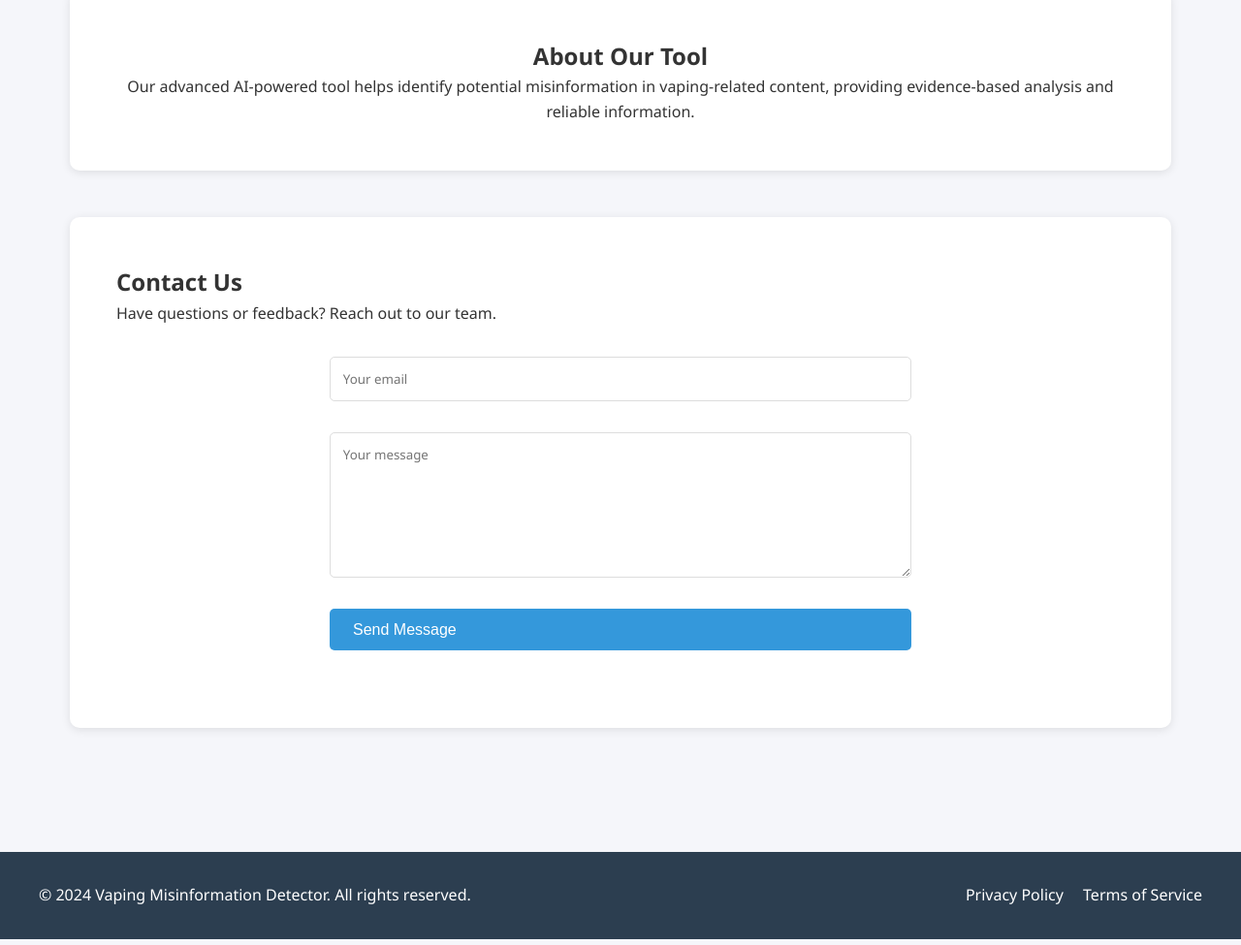
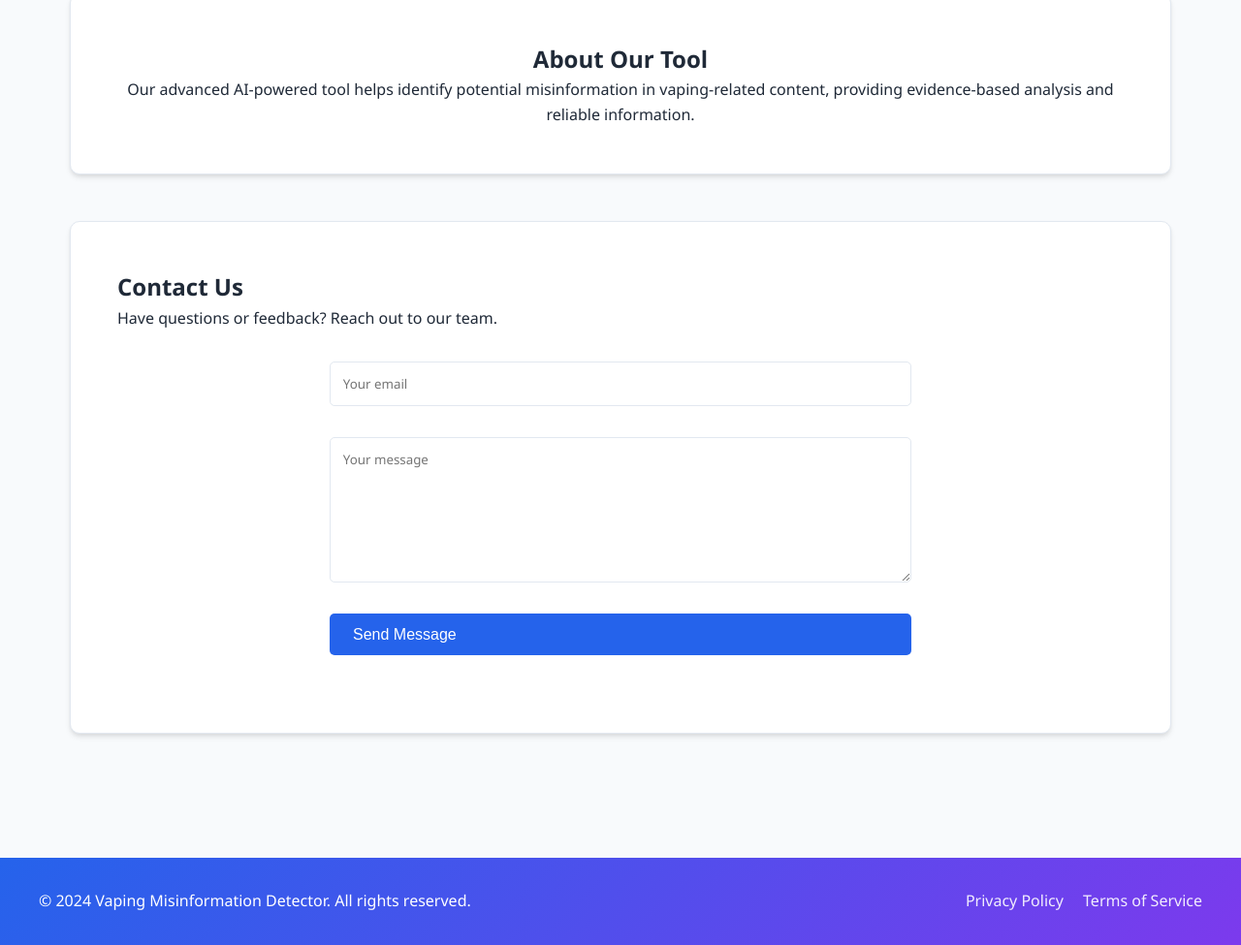
Before and after one commit to medicprolimited/mrajet, a plain HTML site: page frontend/index.html in a window 1280 px wide. Shown: the part 812-1787 px from the top of the page at 97% size. Drawn offline with Linux system fonts and the light colour scheme.

Commit message:
Update main.css

```diff
--- a/frontend/styles/main.css
+++ b/frontend/styles/main.css
@@ -6,20 +6,38 @@
 }
 
 :root {
-    --primary-color: #2c3e50;
-    --secondary-color: #3498db;
-    --accent-color: #e74c3c;
-    --text-color: #333;
-    --light-gray: #f5f6fa;
-    --white: #ffffff;
-    --shadow: 0 2px 10px rgba(0, 0, 0, 0.1);
+    /* Primary Colors */
+    --primary-color: #2563eb;      /* Modern blue */
+    --primary-dark: #1d4ed8;       /* Darker blue for hover states */
+    --primary-light: #dbeafe;      /* Light blue for backgrounds */
+
+    /* Secondary Colors */
+    --secondary-color: #7c3aed;    /* Vibrant purple */
+    --secondary-dark: #6d28d9;     /* Darker purple for hover */
+    --secondary-light: #ede9fe;    /* Light purple for accents */
+
+    /* Accent Colors */
+    --accent-color: #f43f5e;       /* Modern pink/rose */
+    --accent-dark: #e11d48;        /* Darker pink for hover */
+    --accent-light: #fce7f3;       /* Light pink for highlights */
+
+    /* Neutral Colors */
+    --text-color: #1f2937;         /* Dark gray for text */
+    --text-light: #6b7280;         /* Light gray for secondary text */
+    --background: #f8fafc;         /* Light background */
+    --white: #ffffff;              /* Pure white */
+
+    /* UI Elements */
+    --border-color: #e2e8f0;       /* Light gray for borders */
+    --shadow: 0 4px 6px -1px rgba(0, 0, 0, 0.1), 0 2px 4px -1px rgba(0, 0, 0, 0.06);
+    --shadow-lg: 0 10px 15px -3px rgba(0, 0, 0, 0.1), 0 4px 6px -2px rgba(0, 0, 0, 0.05);
 }
 
 body {
     font-family: 'Segoe UI', Tahoma, Geneva, Verdana, sans-serif;
     line-height: 1.6;
     color: var(--text-color);
-    background-color: var(--light-gray);
+    background-color: var(--background);
 }
 
 /* Header and Navigation */
@@ -47,7 +65,7 @@ nav {
 }
 
 .nav-links a {
-    color: var(--primary-color);
+    color: var(--text-color);
     text-decoration: none;
     margin-left: 2rem;
     font-weight: 500;
@@ -56,7 +74,7 @@ nav {
 
 .nav-links a:hover,
 .nav-links a.active {
-    color: var(--secondary-color);
+    color: var(--primary-color);
 }
 
 /* Main Content */
@@ -72,7 +90,7 @@ main {
 .hero {
     text-align: center;
     padding: 4rem 0;
-    background-color: var(--white);
+    background: linear-gradient(135deg, var(--primary-light) 0%, var(--secondary-light) 100%);
     border-radius: 10px;
     margin-bottom: 2rem;
     box-shadow: var(--shadow);
@@ -98,6 +116,7 @@ main {
     padding: 2rem;
     border-radius: 10px;
     box-shadow: var(--shadow);
+    border: 1px solid var(--border-color);
 }
 
 textarea {
@@ -105,40 +124,50 @@ textarea {
     min-height: 200px;
     padding: 1rem;
     margin: 1rem 0;
-    border: 1px solid #ddd;
+    border: 1px solid var(--border-color);
     border-radius: 5px;
     resize: vertical;
     font-family: inherit;
+    transition: border-color 0.3s ease;
+}
+
+textarea:focus {
+    outline: none;
+    border-color: var(--primary-color);
+    box-shadow: 0 0 0 3px var(--primary-light);
 }
 
 .primary-btn {
-    background-color: var(--secondary-color);
+    background-color: var(--primary-color);
     color: var(--white);
     border: none;
     padding: 0.8rem 1.5rem;
     border-radius: 5px;
     cursor: pointer;
     font-size: 1rem;
-    transition: background-color 0.3s ease;
+    transition: all 0.3s ease;
     display: inline-flex;
     align-items: center;
     gap: 0.5rem;
 }
 
 .primary-btn:hover {
-    background-color: #2980b9;
+    background-color: var(--primary-dark);
+    transform: translateY(-1px);
+    box-shadow: var(--shadow);
 }
 
 .results-box {
     min-height: 200px;
     padding: 1rem;
-    border: 1px solid #ddd;
+    border: 1px solid var(--border-color);
     border-radius: 5px;
     margin-top: 1rem;
+    background-color: var(--background);
 }
 
 .placeholder-text {
-    color: #999;
+    color: var(--text-light);
     text-align: center;
     margin-top: 2rem;
 }
@@ -151,6 +180,7 @@ textarea {
     margin-bottom: 3rem;
     box-shadow: var(--shadow);
     text-align: center;
+    border: 1px solid var(--border-color);
 }
 
 /* Contact Section */
@@ -160,6 +190,7 @@ textarea {
     border-radius: 10px;
     margin-bottom: 3rem;
     box-shadow: var(--shadow);
+    border: 1px solid var(--border-color);
 }
 
 #contact-form {
@@ -173,9 +204,17 @@ textarea {
 #contact-form input,
 #contact-form textarea {
     padding: 0.8rem;
-    border: 1px solid #ddd;
+    border: 1px solid var(--border-color);
     border-radius: 5px;
     font-family: inherit;
+    transition: border-color 0.3s ease;
+}
+
+#contact-form input:focus,
+#contact-form textarea:focus {
+    outline: none;
+    border-color: var(--primary-color);
+    box-shadow: 0 0 0 3px var(--primary-light);
 }
 
 #contact-form textarea {
@@ -184,7 +223,7 @@ textarea {
 
 /* Footer */
 footer {
-    background-color: var(--primary-color);
+    background: linear-gradient(135deg, var(--primary-color) 0%, var(--secondary-color) 100%);
     color: var(--white);
     padding: 2rem;
     margin-top: 3rem;
@@ -202,10 +241,38 @@ footer {
     color: var(--white);
     text-decoration: none;
     margin-left: 1rem;
+    opacity: 0.9;
+    transition: opacity 0.3s ease;
 }
 
 .footer-links a:hover {
+    opacity: 1;
     text-decoration: underline;
+}
+
+/* Loading State */
+.loading {
+    position: relative;
+    opacity: 0.7;
+    pointer-events: none;
+}
+
+.loading::after {
+    content: '';
+    position: absolute;
+    top: 50%;
+    left: 50%;
+    width: 30px;
+    height: 30px;
+    border: 3px solid var(--primary-light);
+    border-top: 3px solid var(--primary-color);
+    border-radius: 50%;
+    animation: spin 1s linear infinite;
+}
+
+@keyframes spin {
+    0% { transform: translate(-50%, -50%) rotate(0deg); }
+    100% { transform: translate(-50%, -50%) rotate(360deg); }
 }
 
 /* Responsive Design */
@@ -241,28 +308,3 @@ footer {
         margin: 0 0.5rem;
     }
 }
-
-/* Loading State */
-.loading {
-    position: relative;
-    opacity: 0.7;
-    pointer-events: none;
-}
-
-.loading::after {
-    content: '';
-    position: absolute;
-    top: 50%;
-    left: 50%;
-    width: 30px;
-    height: 30px;
-    border: 3px solid #f3f3f3;
-    border-top: 3px solid var(--secondary-color);
-    border-radius: 50%;
-    animation: spin 1s linear infinite;
-}
-
-@keyframes spin {
-    0% { transform: translate(-50%, -50%) rotate(0deg); }
-    100% { transform: translate(-50%, -50%) rotate(360deg); }
-}
```
